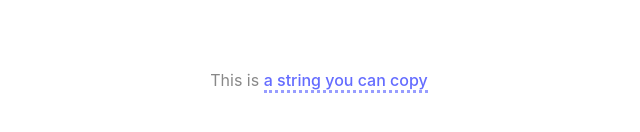
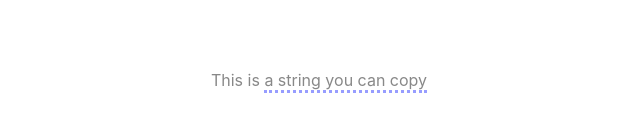
Before and after one commit to alextrieu/clipboardAPI, a React (Vite) app: page / in a window 1280 px wide. Shown: the part 320-452 px from the top of the page, without its empty margins (321-961 px from the left). Built offline with nearby package versions, Linux system fonts and the light colour scheme.

Commit message:
Update class name for consistency with other elements

```diff
--- a/src/App.jsx
+++ b/src/App.jsx
@@ -10,7 +10,7 @@ function App() {
   }
 
   useEffect(() => {
-    const copyButton = document.querySelector('.copybutton');
+    const copyButton = document.querySelector('.copy-button');
     if (copyButton) {
       copyButton.addEventListener('click', async () => {
         try {
@@ -35,7 +35,7 @@ function App() {
     <div className="App">
       <div className="text-container">
         <span>This is </span>
-        <a className='copy-button' onClick={handleClick}>a string you can copy</a>
+        <span className='copy-button' onClick={handleClick}>a string you can copy</span>
         <p className='copy-popup'>{message}</p>
       </div>
     </div>
```
